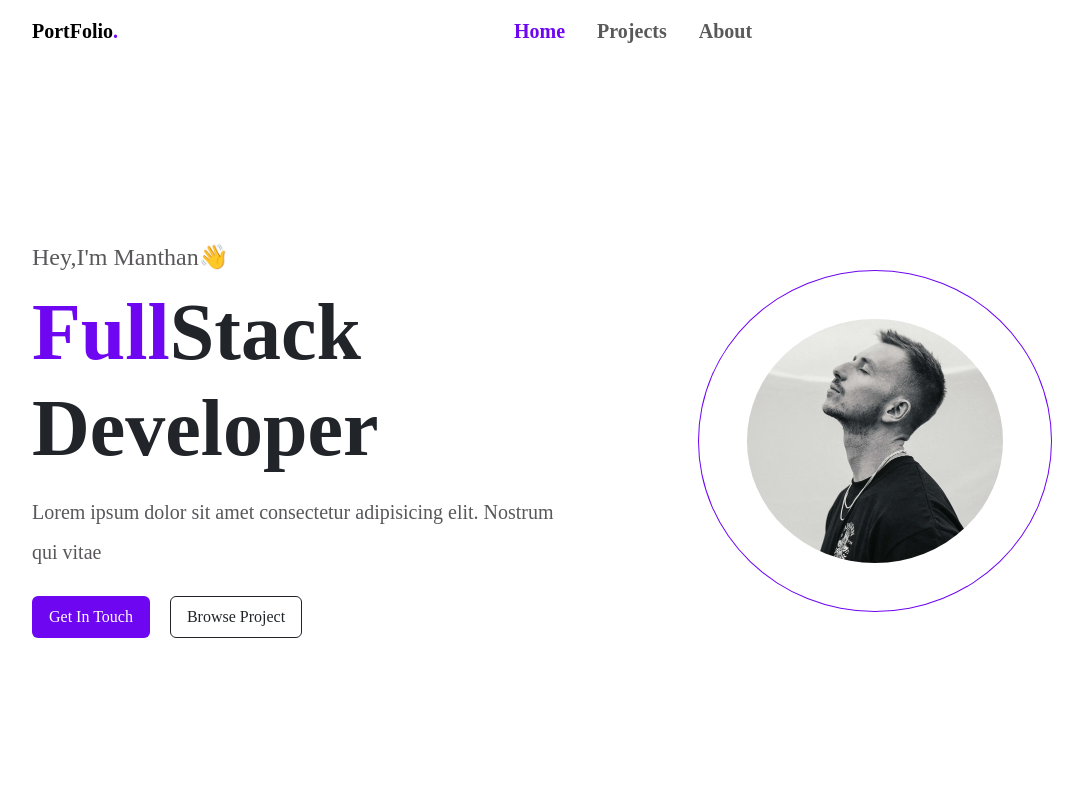
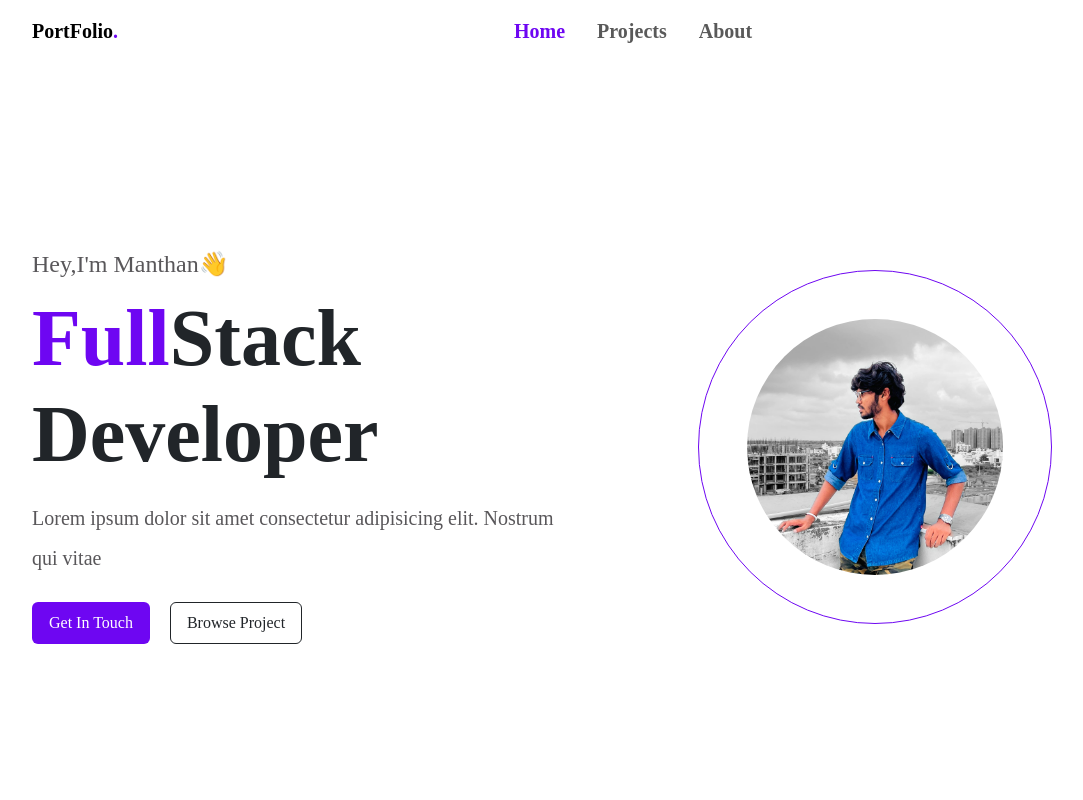
Before and after one commit to ManthanKathiriya808/bt-portfolio, a plain HTML site: page index.html in a window 1280 px wide. Shown: the top 800 px of the page, without its empty margins (50-1133 px from the left). Drawn offline with nearby package versions, Linux system fonts and the light colour scheme.

Commit message:
manthasdfgbuyjhrtsdgvdfguiserthdsfuiertuidfvujndfiutgrthtghsdfg

```diff
--- a/index.html
+++ b/index.html
@@ -65,7 +65,7 @@
                     <div class="col-lg-6 col-md-12 col-sm-12 col-12  ">
                         <div class="box p-lg-5 p-md-3 p-sm-0  d-flex justify-content-center align-items-center">
                             <div class="hero-img p-lg-5 p-md-3 p-sm-3 p-0 ">
-                                <img src="img/0x51HAEDvfyvtBcuM28afgPiKcU.avif" alt="" class="rounded-circle primary-border p-5 img-thumbnail ">
+                                <img src="img/WhatsApp Image 2024-09-11 at 4.27.00 PM.jpeg" alt="" class="rounded-circle primary-border p-5 img-thumbnail ">
                             </div>
                         </div>
                     </div>
```
Also changed, not shown: css/style.css (line endings or trailing spaces), img/WhatsApp Image 2024-09-11 at 4.14.45 PM.jpeg (added), img/WhatsApp Image 2024-09-11 at 4.26.59 PM.jpeg (added), img/WhatsApp Image 2024-09-11 at 4.27.00 PM.jpeg (added).
